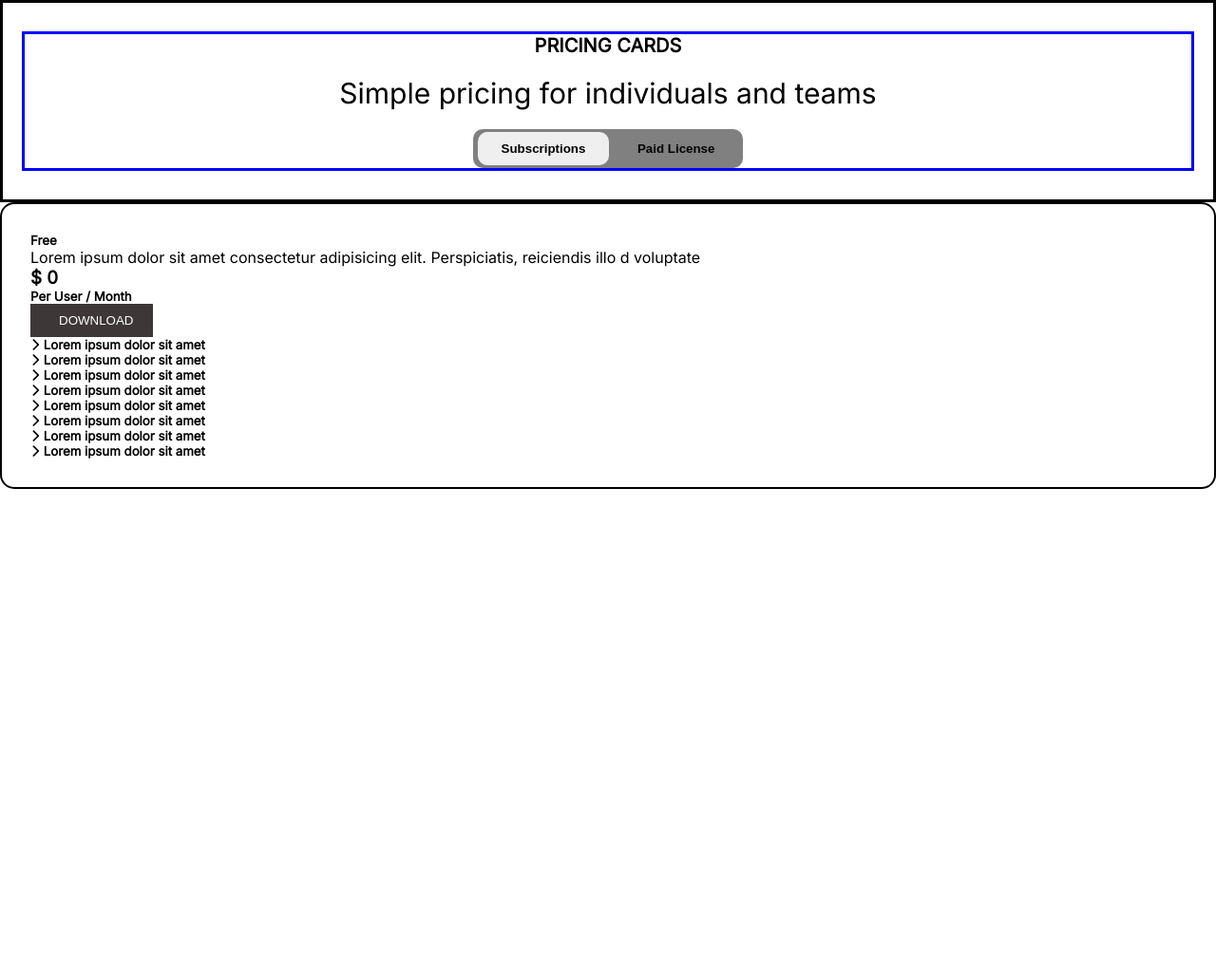
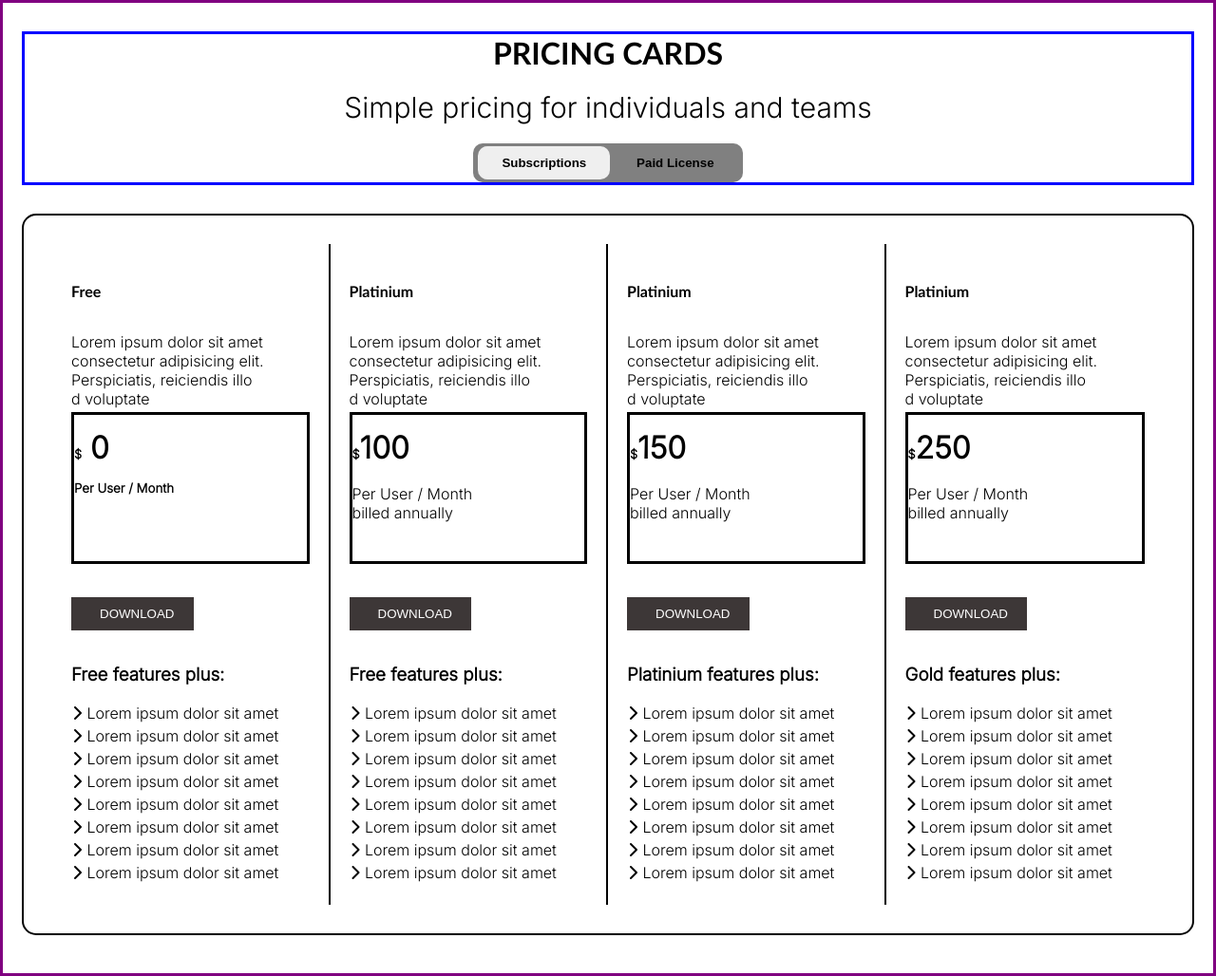
Before and after one commit to Captain-Josh/Jay-Pricelist, a plain HTML site: page index.html in a window 1280 px wide. Shown: the whole page at 95% size. Before the commit the page ends 800 px from the top, so only its background shows below. Drawn offline with Linux system fonts and the light colour scheme.

Commit message:
completed desktop view

```diff
--- a/index.html
+++ b/index.html
@@ -8,15 +8,18 @@
     <link rel="preconnect" href="https://fonts.googleapis.com" />
     <link rel="preconnect" href="https://fonts.gstatic.com" crossorigin />
     <link
-      href="https://fonts.googleapis.com/css2?family=Inter&display=swap"
+      href="https://fonts.googleapis.com/css2?family=Inter:wght@300&display=swap"
       rel="stylesheet"
     />
-    <link rel="stylesheet" href="./fontawesome-free-6.2.0-web (1)/fontawesome-free-6.2.0-web/css/all.css">
+
+    <link
+      rel="stylesheet"
+      href="./fontawesome-free-6.2.0-web (1)/fontawesome-free-6.2.0-web/css/all.css"
+    />
     <link rel="stylesheet" href="main.css" />
   </head>
   <body>
     <main>
-
       <!-- Header section starts here -->
       <div class="header-section">
         <h2 class="pri">PRICING CARDS</h2>
@@ -28,34 +31,166 @@
         </div>
       </div>
       <!-- Header section ends here -->
+       <!-- Body section starts here -->
+    <div class="body">
+        <div class="body-a" >
 
+            <h4>Free</h4>
+            <p>
+              Lorem ipsum dolor sit amet <br> consectetur adipisicing elit. <br> Perspiciatis,
+              reiciendis illo <br> d voluptate
+            </p>
+            <div class="amount"><h1><span>$</span> 0</h1>
+                <h5>Per User / Month </h5></div>
 
+            <button class="main-btn">DOWNLOAD</button>
+            <h3>Free features plus:</h3>
 
+            <p>
+              <i class="fa-solid fa-chevron-right"></i> Lorem ipsum dolor sit amet
+            </p>
+            <p>
+              <i class="fa-solid fa-chevron-right"></i> Lorem ipsum dolor sit amet
+            </p>
+            <p>
+              <i class="fa-solid fa-chevron-right"></i> Lorem ipsum dolor sit amet
+            </p>
+            <p>
+              <i class="fa-solid fa-chevron-right"></i> Lorem ipsum dolor sit amet
+            </p>
+            <p>
+              <i class="fa-solid fa-chevron-right"></i> Lorem ipsum dolor sit amet
+            </p>
+            <p>
+              <i class="fa-solid fa-chevron-right"></i> Lorem ipsum dolor sit amet
+            </p>
+            <p>
+              <i class="fa-solid fa-chevron-right"></i> Lorem ipsum dolor sit amet
+            </p>
+            <p>
+              <i class="fa-solid fa-chevron-right"></i> Lorem ipsum dolor sit amet
+            </p>
+        </div>
+
+        <div class="body-a">
+
+            <h4>Platinium</h4>
+            <p>
+              Lorem ipsum dolor sit amet <br> consectetur adipisicing elit. <br> Perspiciatis,
+              reiciendis illo <br> d voluptate
+            </p>
+           <div class="amount"> <h1><span>$</span>100</h1>
+            <p>Per User / Month <br> billed annually</p></div>
+
+            <button class="main-btn">DOWNLOAD</button>
+
+            <h3>Free features plus:</h3>
+            <p>
+              <i class="fa-solid fa-chevron-right"></i> Lorem ipsum dolor sit amet
+            </p>
+            <p>
+              <i class="fa-solid fa-chevron-right"></i> Lorem ipsum dolor sit amet
+            </p>
+            <p>
+              <i class="fa-solid fa-chevron-right"></i> Lorem ipsum dolor sit amet
+            </p>
+            <p>
+              <i class="fa-solid fa-chevron-right"></i> Lorem ipsum dolor sit amet
+            </p>
+            <p>
+              <i class="fa-solid fa-chevron-right"></i> Lorem ipsum dolor sit amet
+            </p>
+            <p>
+              <i class="fa-solid fa-chevron-right"></i> Lorem ipsum dolor sit amet
+            </p>
+            <p>
+              <i class="fa-solid fa-chevron-right"></i> Lorem ipsum dolor sit amet
+            </p>
+            <p>
+              <i class="fa-solid fa-chevron-right"></i> Lorem ipsum dolor sit amet
+            </p>
+          </div>
+        <div class="body-a">
+
+            <h4>Platinium</h4>
+            <p>
+              Lorem ipsum dolor sit amet <br> consectetur adipisicing elit. <br> Perspiciatis,
+              reiciendis illo <br> d voluptate
+            </p>
+           <div class="amount"> <h1><span>$</span>150</h1>
+            <p>Per User / Month <br> billed annually</p></div>
+
+            <button class="main-btn">DOWNLOAD</button>
+
+            <h3>Platinium features plus:</h3>
+            <p>
+              <i class="fa-solid fa-chevron-right"></i> Lorem ipsum dolor sit amet
+            </p>
+            <p>
+              <i class="fa-solid fa-chevron-right"></i> Lorem ipsum dolor sit amet
+            </p>
+            <p>
+              <i class="fa-solid fa-chevron-right"></i> Lorem ipsum dolor sit amet
+            </p>
+            <p>
+              <i class="fa-solid fa-chevron-right"></i> Lorem ipsum dolor sit amet
+            </p>
+            <p>
+              <i class="fa-solid fa-chevron-right"></i> Lorem ipsum dolor sit amet
+            </p>
+            <p>
+              <i class="fa-solid fa-chevron-right"></i> Lorem ipsum dolor sit amet
+            </p>
+            <p>
+              <i class="fa-solid fa-chevron-right"></i> Lorem ipsum dolor sit amet
+            </p>
+            <p>
+              <i class="fa-solid fa-chevron-right"></i> Lorem ipsum dolor sit amet
+            </p>
+          </div>
+        <div class="body-a b">
+
+            <h4>Platinium</h4>
+            <p>
+              Lorem ipsum dolor sit amet <br> consectetur adipisicing elit. <br> Perspiciatis,
+              reiciendis illo <br> d voluptate
+            </p>
+           <div class="amount"> <h1><span>$</span>250</h1>
+            <p>Per User / Month <br> billed annually</p></div>
+
+            <button class="main-btn">DOWNLOAD</button>
+
+            <h3>Gold features plus:</h3>
+            <p>
+              <i class="fa-solid fa-chevron-right"></i> Lorem ipsum dolor sit amet
+            </p>
+            <p>
+              <i class="fa-solid fa-chevron-right"></i> Lorem ipsum dolor sit amet
+            </p>
+            <p>
+              <i class="fa-solid fa-chevron-right"></i> Lorem ipsum dolor sit amet
+            </p>
+            <p>
+              <i class="fa-solid fa-chevron-right"></i> Lorem ipsum dolor sit amet
+            </p>
+            <p>
+              <i class="fa-solid fa-chevron-right"></i> Lorem ipsum dolor sit amet
+            </p>
+            <p>
+              <i class="fa-solid fa-chevron-right"></i> Lorem ipsum dolor sit amet
+            </p>
+            <p>
+              <i class="fa-solid fa-chevron-right"></i> Lorem ipsum dolor sit amet
+            </p>
+            <p>
+              <i class="fa-solid fa-chevron-right"></i> Lorem ipsum dolor sit amet
+            </p>
+          </div>
+          <!-- Body section ends here -->
+        </div>
     </main>
 
 
-      <!-- Body section starts here -->
-<div class="body">
-<h5>Free</h5>
-<p>Lorem ipsum dolor sit amet
-    consectetur adipisicing elit.
-    Perspiciatis, reiciendis illo
-    d voluptate</p>
-    <h3><span>$</span> 0</h3>
-    <h5>Per User / Month</h5>
-
-    <button class="main-btn">DOWNLOAD</button>
-<h5> <i class="fa-solid fa-chevron-right"></i> Lorem ipsum dolor sit amet </h5>
-<h5> <i class="fa-solid fa-chevron-right"></i> Lorem ipsum dolor sit amet </h5>
-<h5> <i class="fa-solid fa-chevron-right"></i> Lorem ipsum dolor sit amet </h5>
-<h5> <i class="fa-solid fa-chevron-right"></i> Lorem ipsum dolor sit amet </h5>
-<h5> <i class="fa-solid fa-chevron-right"></i> Lorem ipsum dolor sit amet </h5>
-<h5> <i class="fa-solid fa-chevron-right"></i> Lorem ipsum dolor sit amet </h5>
-<h5> <i class="fa-solid fa-chevron-right"></i> Lorem ipsum dolor sit amet </h5>
-<h5> <i class="fa-solid fa-chevron-right"></i> Lorem ipsum dolor sit amet </h5>
-
-</div>
-      <!-- Body section ends here -->
 
     <!-- Header section starts here -->
     <!-- Header section ends here -->
--- a/main.css
+++ b/main.css
@@ -5,11 +5,13 @@
     box-sizing: border-box;
 }
 body
-{font-family: 'Inter', sans-serif;}
+{font-family: 'Inter', sans-serif;
+font-size: 62.5%;
+}
 
 main{
-    padding: 0 20px 0 20px;
-    border: 3px solid black;
+    padding: 0 20px 40px 20px;
+    border: 3px solid purple;
 }
 /*Major fixes ends here */
 
@@ -23,7 +25,8 @@ justify-content: center ;
 margin: 30px 0;
 }
 .header-section .pri{
-    font-size: 20px;
+    font-size: 2rem;
+    font-family: 'Gill Sans', 'Gill Sans MT', Calibri, 'Trebuchet MS', sans-serif;
     font-weight: bolder;
 }
 .header-section .simp{
@@ -56,16 +59,49 @@ font-weight: lighter;
     border: 2px solid black;
     border-radius: 15px;
     padding: 30px;
+    font-size: 1rem;
+    display: flex;
+    justify-content: center;
+    flex-wrap: wrap;
 }
 .main-btn{
     background:#3D3737;
     padding: 10px 20px 10px 30px;
     border: none;
     color: white;
+    margin: 35px 0;
+}
+.body-a{
+ padding: 20px;
+ width: 25%;
+ border-right: 2px solid black;
+}
+.b{
+    border-right: none;
+}
+.body-a h4{
+    font-family: 'Gill Sans', 'Gill Sans MT', Calibri, 'Trebuchet MS', sans-serif;
+    font-weight: bolder;
+    padding: 20px 0 30px 0;
 }
 
-.body span{
-
+.body h1 {
+    font-size: 2rem;
+    padding: 15px 0;
+}
+.body-a .amount{
+    border:3px solid black;
+    height: 20vh;
+}
+.body-a p{
+    margin: 4px 0;
+    font-size: 1rem;
+}
+.body-a h3{
+    padding-bottom: 15px;
+}
+.body-a span{
+font-size: 0.8rem;
 }
 
 /* Body Section starts here */
@@ -74,6 +110,3 @@ font-weight: lighter;
 /* Header section ends here */
 /* Header section starts here */
 /* Header section ends here */
-.text {
-    font-family:sans-serif;
-}
```
Also changed, not shown: mobile.css (added). Lines whose indentation alone changed are shown as unchanged.
